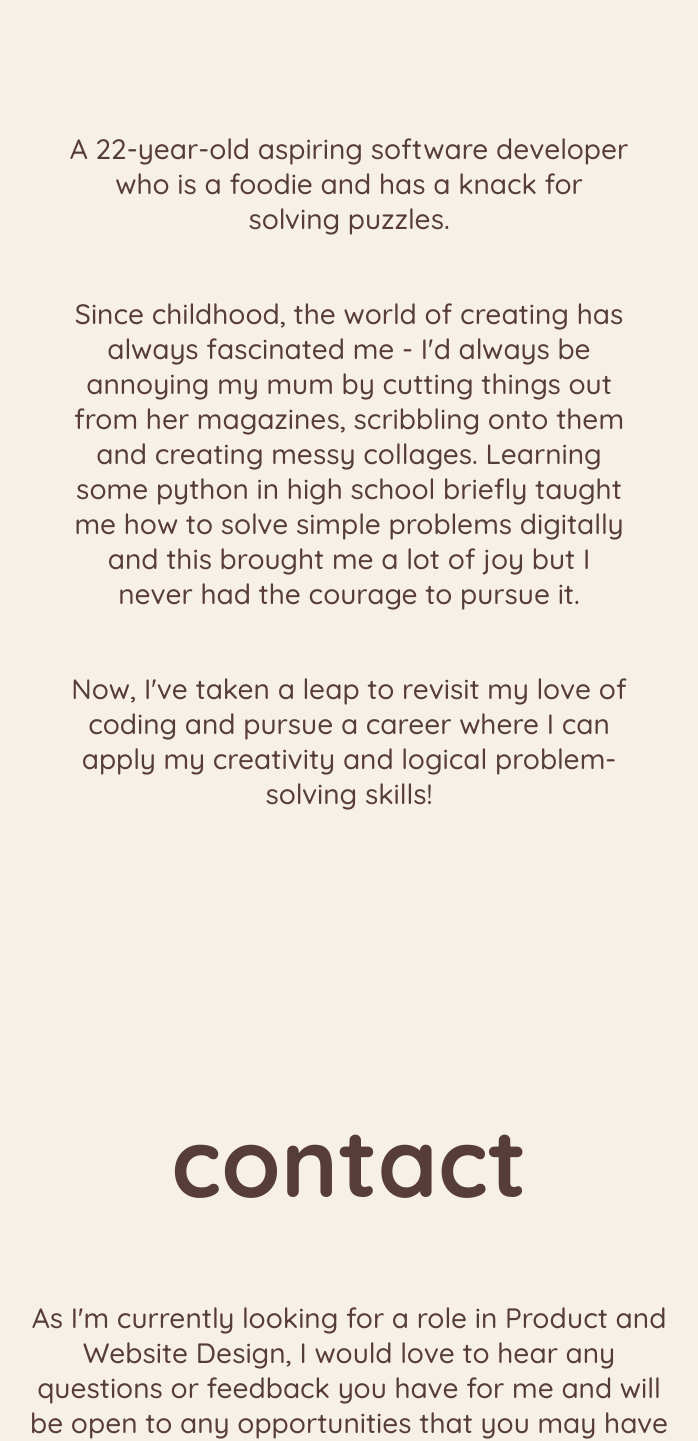
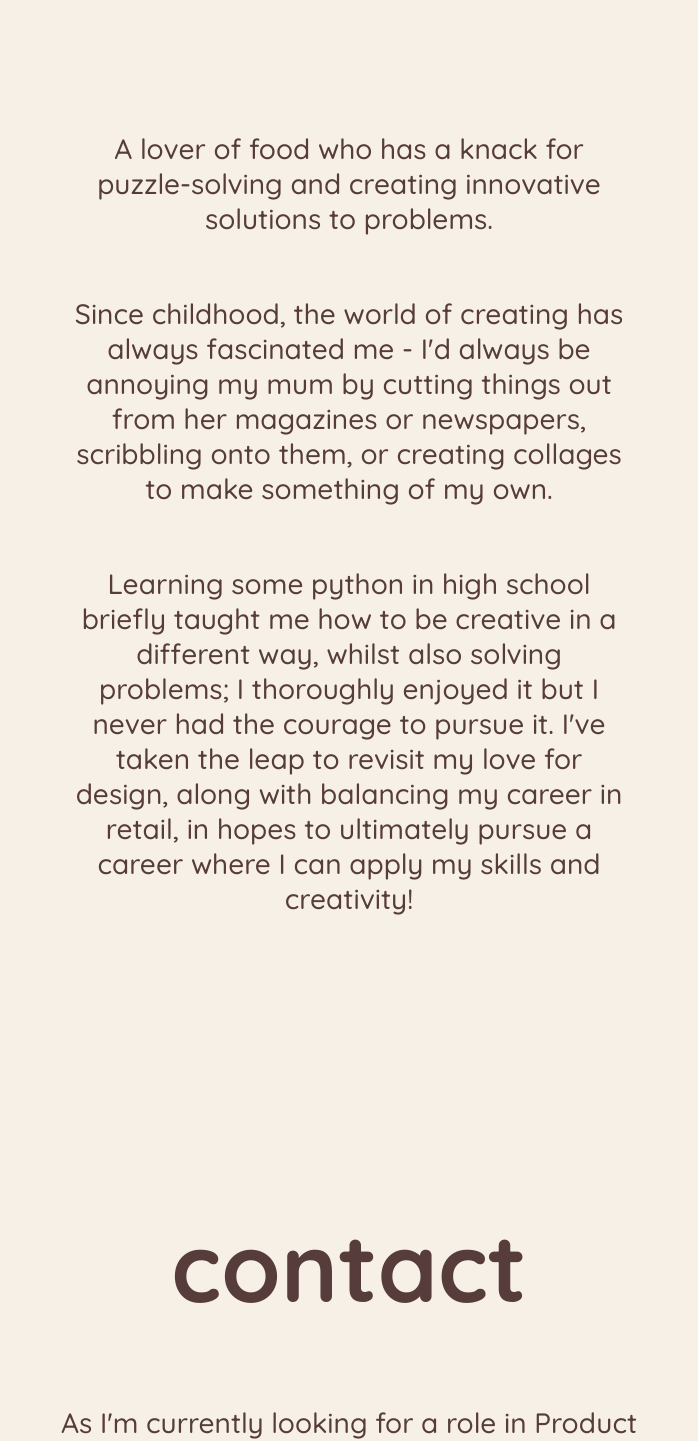
Before and after one commit to ashwantspizza/mywebsite, a React (Create React App) app in the folder ash-website/: page / in a window 1280 px wide. Shown: the part 4155-5596 px from the top of the page, without its empty margins (291-989 px from the left). Built offline with nearby package versions, Linux system fonts and the light colour scheme.

Commit message:
reinstalled dependencies to fix errors

```diff
--- a/ash-website/src/components/LandingPage.js
+++ b/ash-website/src/components/LandingPage.js
@@ -149,10 +149,9 @@ function LandingPage() {
         <div className="about-section">
     <div className="about-text"> <h2>about</h2> </div>
     <div className="about-desc">
-    <div className="about-desc-1">A 22-year-old aspiring software developer who is a foodie and has a knack for solving puzzles.</div>
-<div className='about-desc-2'>Since childhood, the world of creating has always fascinated me - I'd always be annoying my mum by cutting things out from her magazines, scribbling onto them and creating messy collages.
-Learning some python in high school briefly taught me how to solve simple problems digitally and this brought me a lot of joy but I never had the courage to pursue it.</div>
-<div className="about-desc-3">Now, I've taken a leap to revisit my love of coding and pursue a career where I can apply my creativity and logical problem-solving skills!</div>
+    <div className="about-desc-1">A lover of food who has a knack for puzzle-solving and creating innovative solutions to problems.</div>
+<div className='about-desc-2'>Since childhood, the world of creating has always fascinated me - I'd always be annoying my mum by cutting things out from her magazines or newspapers, scribbling onto them, or creating collages to make something of my own.</div>
+<div className="about-desc-3">Learning some python in high school briefly taught me how to be creative in a different way, whilst also solving problems; I thoroughly enjoyed it but I never had the courage to pursue it. I've taken the leap to revisit my love for design, along with balancing my career in retail, in hopes to ultimately pursue a career where I can apply my skills and creativity!</div>
 </div>
     </div>
 
@@ -162,7 +161,7 @@ Learning some python in high school briefly taught me how to solve simple proble
 
         <div className="contact-section">
     <div className="contact-text"> <h2>contact</h2> </div>
-    <div className="contact-desc"> As I'm currently looking for a role in Product and Website Design, I would love to hear any questions or feedback you have for me and will be open to any opportunities that you may have as well.</div>
+    <div className="contact-desc"> As I'm currently looking for a role in Product Design, I would love to hear any questions or feedback you have for me and will be open to any opportunities that you may have as well.</div>
     <div className="contact-section-logos">
 
     <a href="https://github.com/ashwantspizza" target="_blank" rel="noreferrer">
```
